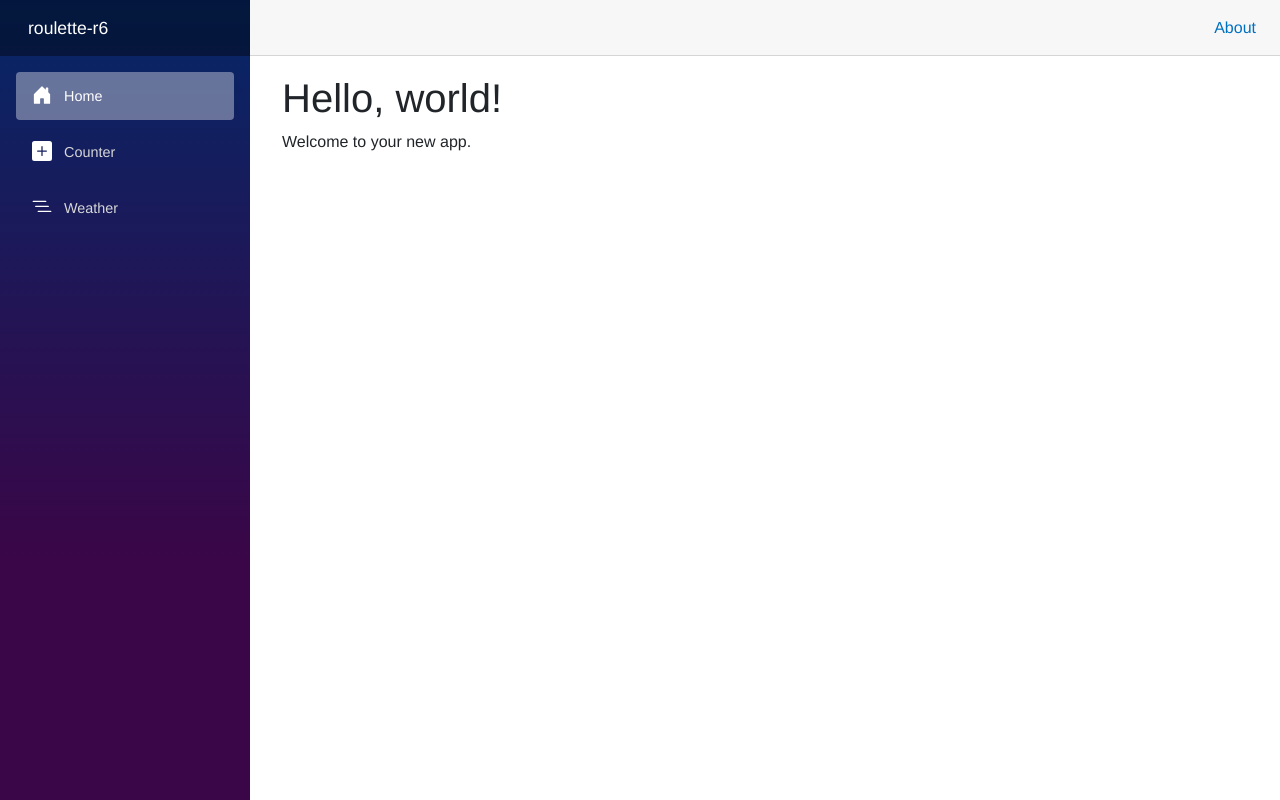
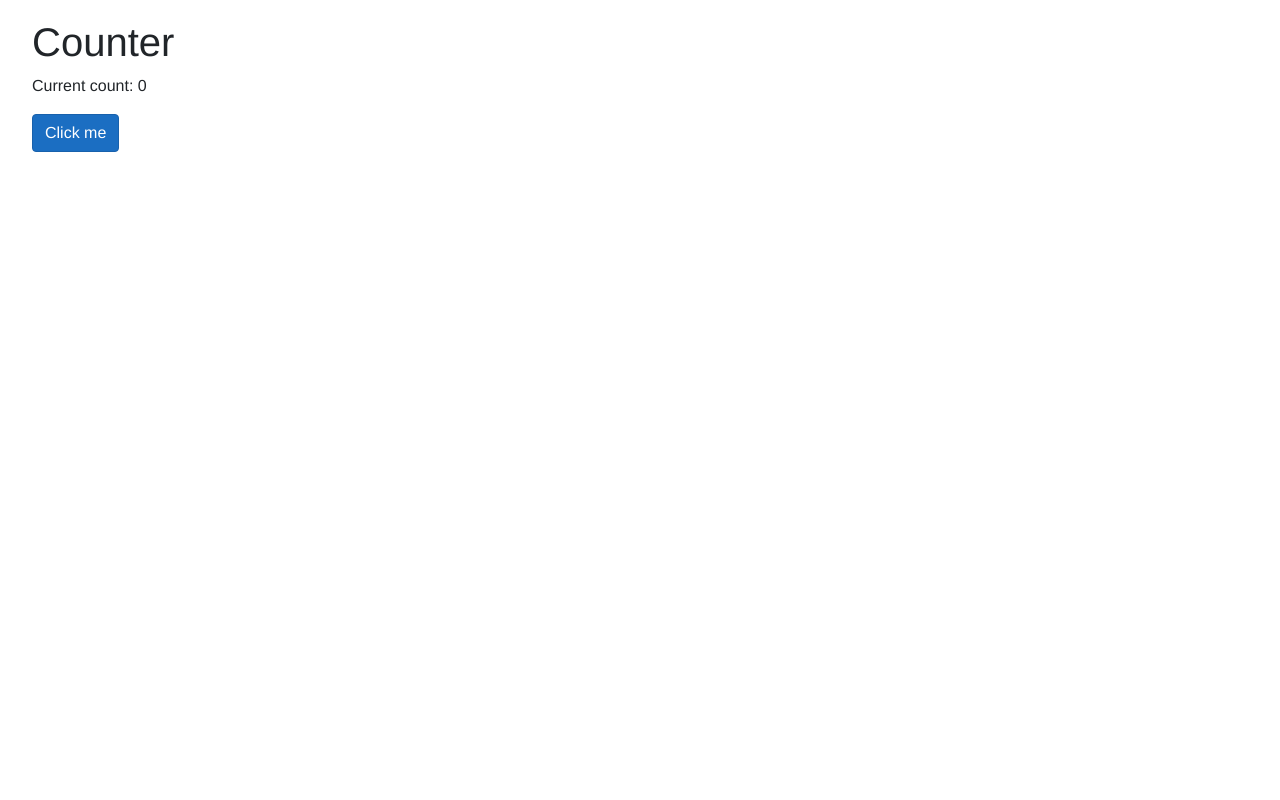
Before and after one commit to armorking5/roulette-r6, an ASP.NET Core app: page / in a window 1280 px wide. Run offline with ASP.NET Core 8, Linux system fonts and the light colour scheme; style sheets or scripts are compiled from the project's sources.

Commit message:
first revisions

```diff
--- a/Layout/MainLayout.razor
+++ b/Layout/MainLayout.razor
@@ -1,14 +1,12 @@
 @inherits LayoutComponentBase
 <div class="page">
+@*
 	<div class="sidebar">
 		<NavMenu />
 	</div>
+*@
 
 	<main>
-        <div class="top-row px-4">
-            <a href="https://learn.microsoft.com/aspnet/core/" target="_blank">About</a>
-        </div>
-
 		<article class="content px-4">
 			@Body
 		</article>
--- a/Layout/NavMenu.razor
+++ b/Layout/NavMenu.razor
@@ -9,11 +9,6 @@
 
 <div class="@NavMenuCssClass nav-scrollable" @onclick="ToggleNavMenu">
 	<nav class="flex-column">
-        <div class="nav-item px-3">
-            <NavLink class="nav-link" href="" Match="NavLinkMatch.All">
-                <span class="bi bi-house-door-fill-nav-menu" aria-hidden="true"></span> Home
-            </NavLink>
-        </div>
 		<div class="nav-item px-3">
 			<NavLink class="nav-link" href="counter">
 				<span class="bi bi-plus-square-fill-nav-menu" aria-hidden="true"></span> Counter
--- a/Pages/Counter.razor
+++ b/Pages/Counter.razor
@@ -1,4 +1,4 @@
-@page "/counter"
+@page "/"
 
 <PageTitle>Counter</PageTitle>
 
@@ -9,10 +9,10 @@
 <button class="btn btn-primary" @onclick="IncrementCount">Click me</button>
 
 @code {
-    private int currentCount = 0;
+	private int currentCount = 0;
 
-    private void IncrementCount()
-    {
-        currentCount++;
-    }
+	private void IncrementCount()
+	{
+		currentCount++;
+	}
 }
--- a/Pages/Home.razor
+++ /dev/null
@@ -1,7 +0,0 @@
-@page "/"
-
-<PageTitle>Home</PageTitle>
-
-<h1>Hello, world!</h1>
-
-Welcome to your new app.
```
Also changed, not shown: 1 other file. Lines whose indentation alone changed are shown as unchanged.
